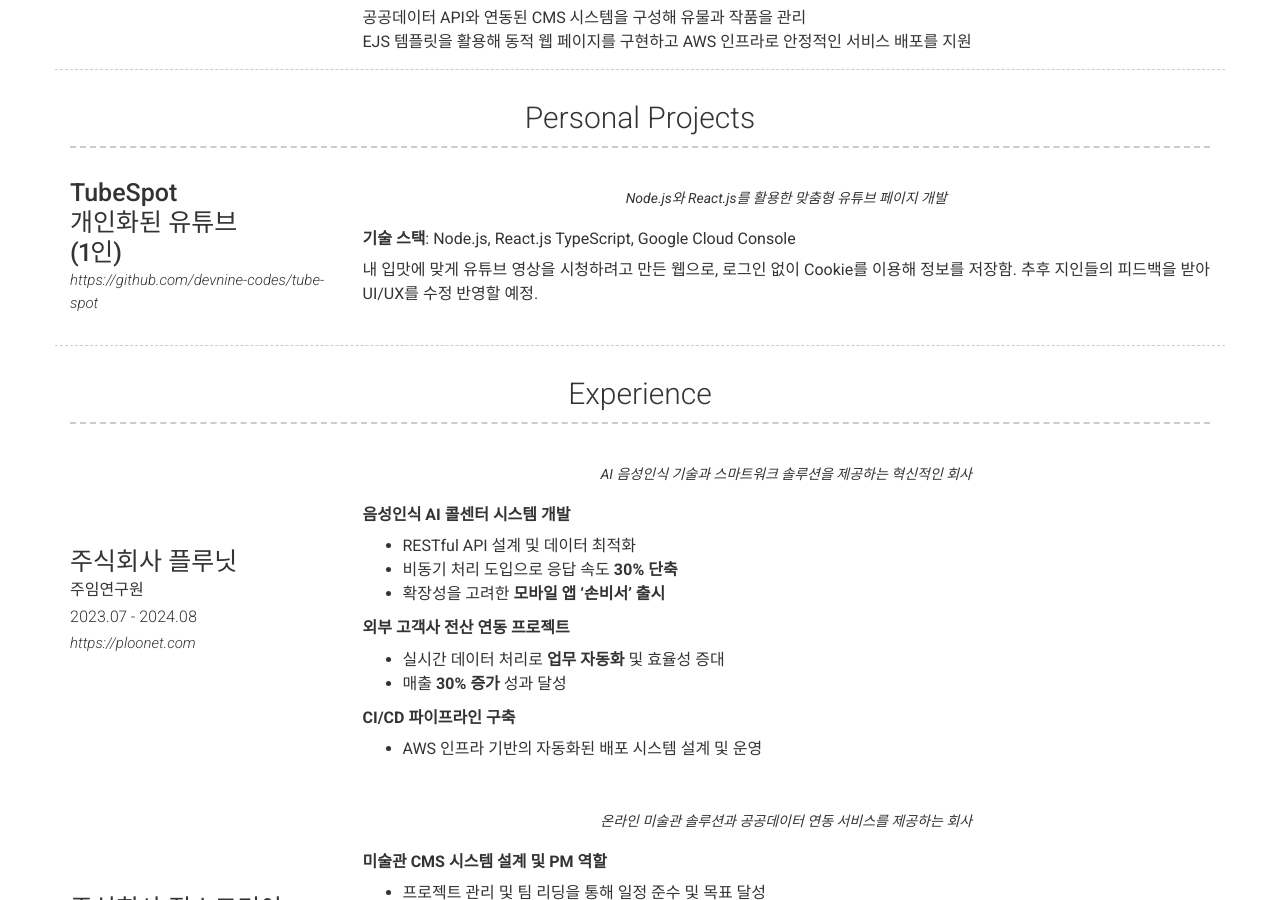
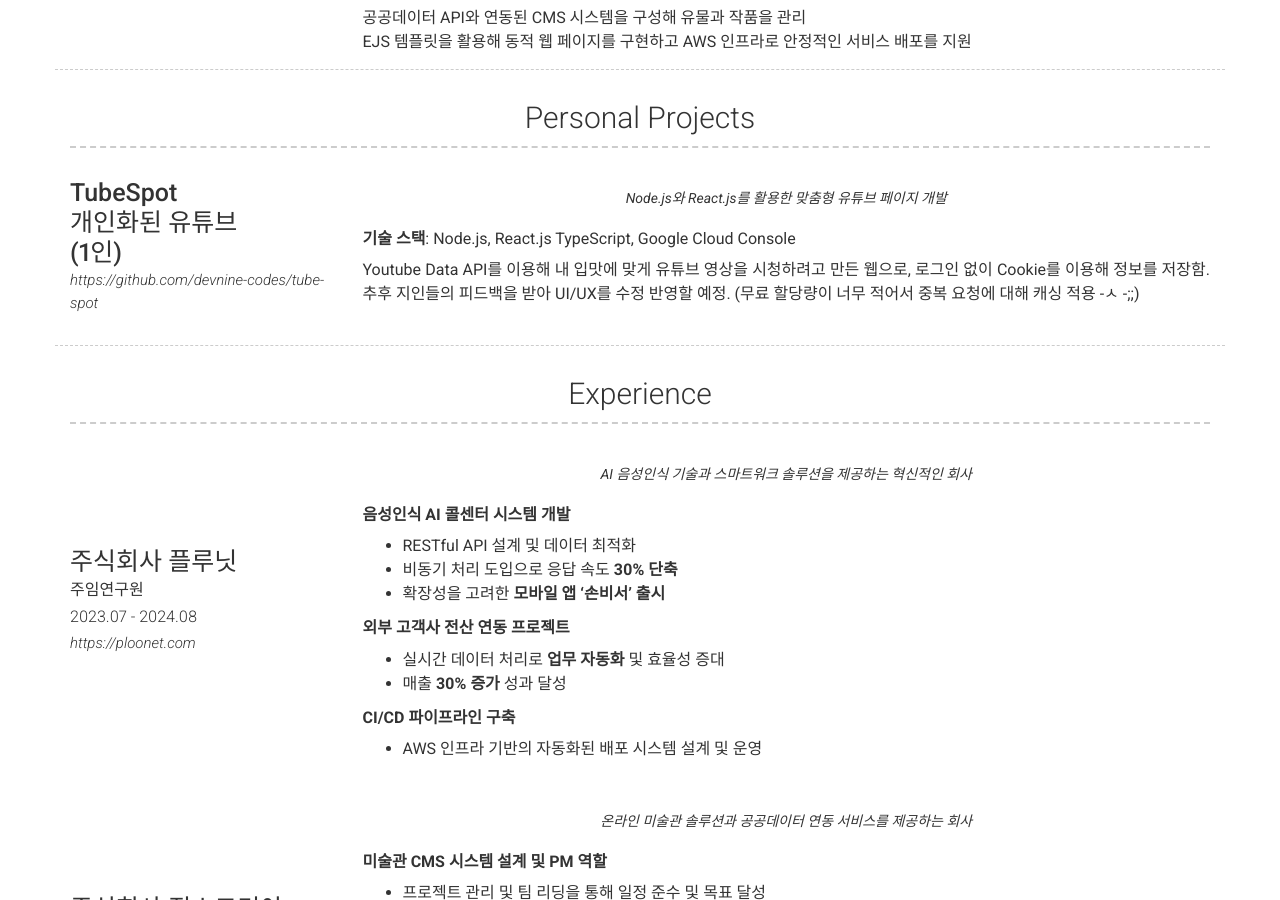
Before and after one commit to devnine-codes/devnine-codes.github.io, a Jekyll site: the page built from index.md, in a window 1280 px wide and 900 px high, scrolled down 2073 px. Built offline with Jekyll 4.4.1, drawn with Linux system fonts in a browser that asks for light colours; nearby versions of some CDN libraries; comment, search, counter and statistics services are not loaded.

Commit message:
TubeSpot 설명 수정

```diff
--- a/_config.yml
+++ b/_config.yml
@@ -188,8 +188,9 @@ content:
         description: |
           **기술 스택**: Node.js, React.js TypeScript, Google Cloud Console
 
-          내 입맛에 맞게 유튜브 영상을 시청하려고 만든 웹으로, 로그인 없이 Cookie를 이용해 정보를 저장함.
+          Youtube Data API를 이용해 내 입맛에 맞게 유튜브 영상을 시청하려고 만든 웹으로, 로그인 없이 Cookie를 이용해 정보를 저장함.
           추후 지인들의 피드백을 받아 UI/UX를 수정 반영할 예정.
+          (무료 할당량이 너무 적어서 중복 요청에 대해 캐싱 적용 -ㅅ -;;)
 
     #  - title: Open Source Contributions
 #    layout: list # Type of content section (list/text)
```
